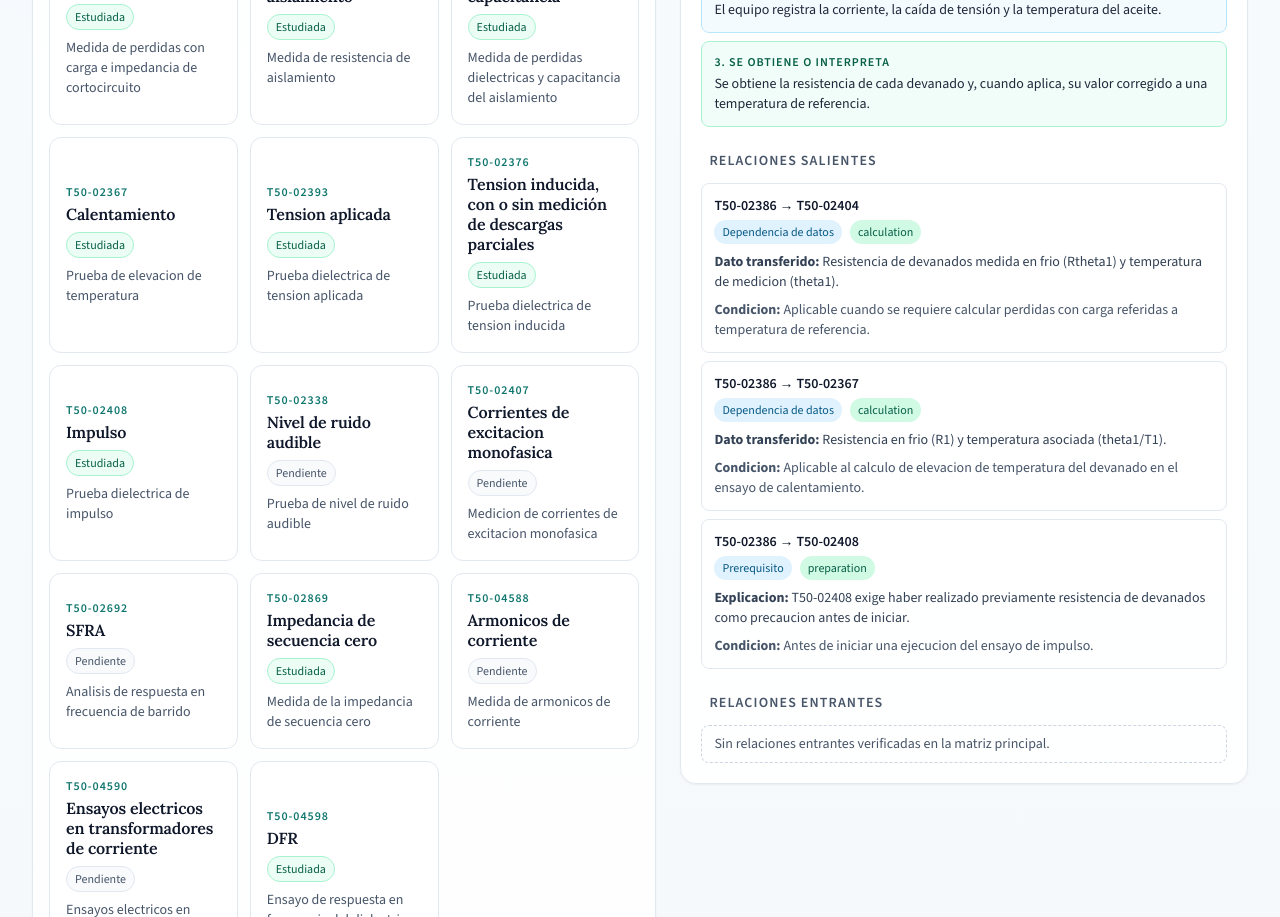
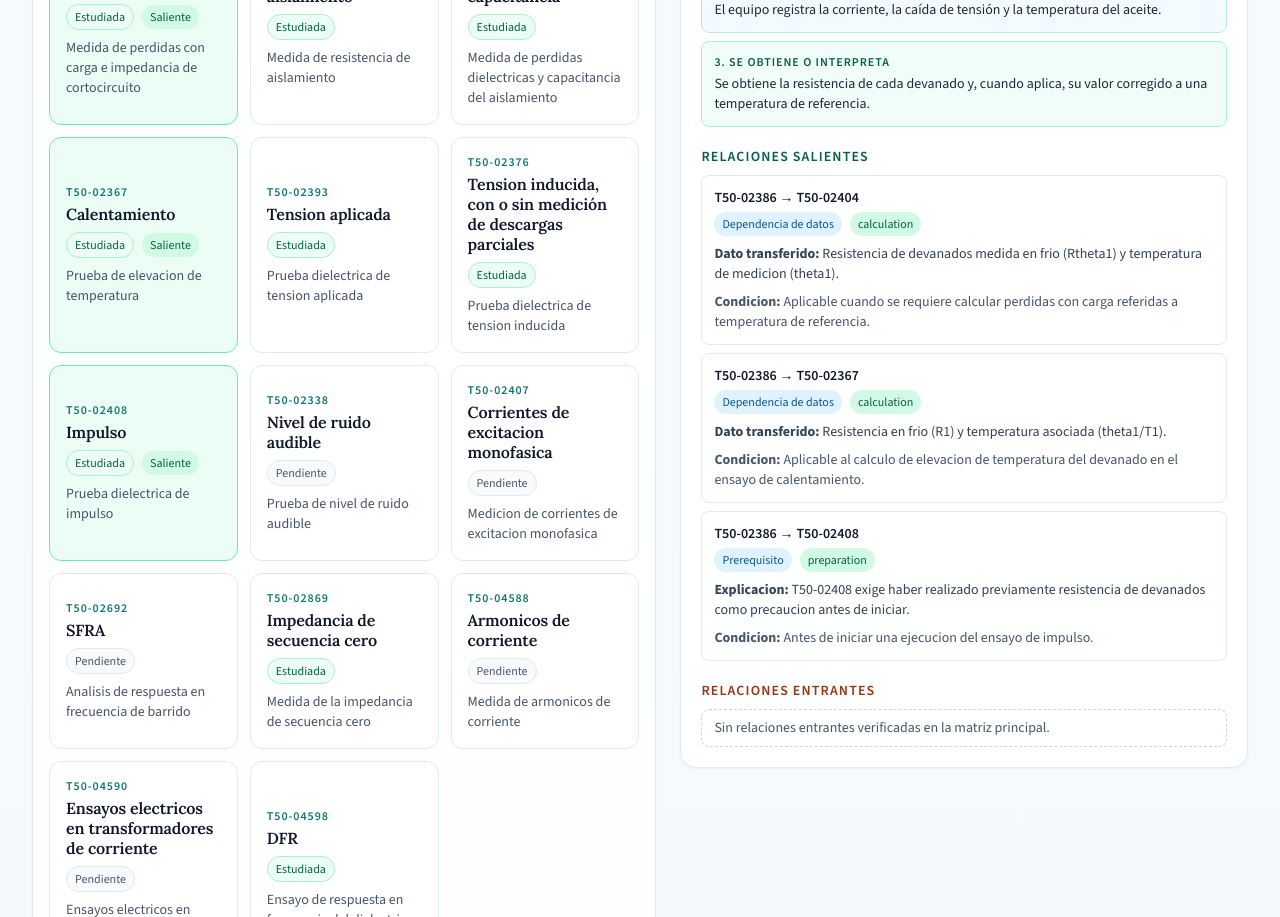
Before and after one commit to daguevarac-debug/mapa-pruebas-transformadores, a Next.js app: page / in a window 1280 px wide. Shown: the part 1000-1917 px from the top of the page. Built offline with nearby package versions, Linux system fonts and the light colour scheme.

Commit message:
Muestra relaciones al seleccionar un nodo

```diff
--- a/src/app/page.tsx
+++ b/src/app/page.tsx
@@ -4,7 +4,6 @@ import { useMemo, useState } from "react";
 import { documentedSpecialConditions, procedures, StudyStatus, verifiedRelations } from "@/data/pruebas";
 
 type ViewMode = "explore" | "map";
-type RelationFocus = "none" | "outgoing" | "incoming";
 
 function typeLabel(type: "prerequisite" | "data_dependency") {
   if (type === "prerequisite") return "Prerequisito";
@@ -37,7 +36,6 @@ function studyStatusColor(status: StudyStatus) {
 export default function HomePage() {
   const [viewMode, setViewMode] = useState<ViewMode>("explore");
   const [selectedCode, setSelectedCode] = useState<string>(procedures[0]?.code ?? "");
-  const [relationFocus, setRelationFocus] = useState<RelationFocus>("none");
 
   const svgWidth = 1000;
   const svgHeight = 660;
@@ -98,23 +96,8 @@ export default function HomePage() {
     [incoming]
   );
 
-  const focusedRelationKeys = useMemo(
-    () =>
-      new Set(
-        (relationFocus === "outgoing" ? outgoing : relationFocus === "incoming" ? incoming : []).map(
-          (relation) => `${relation.from}-${relation.to}`
-        )
-      ),
-    [incoming, outgoing, relationFocus]
-  );
-
-  const focusDirection = (direction: Exclude<RelationFocus, "none">) => {
-    setRelationFocus((currentFocus) => (currentFocus === direction ? "none" : direction));
-  };
-
   const selectProcedure = (code: string) => {
     setSelectedCode(code);
-    setRelationFocus("none");
   };
 
   const selectedNarrative = useMemo(() => {
@@ -218,8 +201,8 @@ export default function HomePage() {
             <div className="mt-3 grid gap-3 sm:grid-cols-2 xl:grid-cols-3">
               {procedures.map((procedure, index) => {
                 const isActive = selectedProcedure.code === procedure.code;
-                const isOutgoingTarget = relationFocus === "outgoing" && outgoingCodes.has(procedure.code);
-                const isIncomingSource = relationFocus === "incoming" && incomingCodes.has(procedure.code);
+                const isOutgoingTarget = outgoingCodes.has(procedure.code);
+                const isIncomingSource = incomingCodes.has(procedure.code);
                 const isBidirectional = isOutgoingTarget && isIncomingSource;
                 const relationHighlightClass = isActive
                   ? "border-sky-300 bg-sky-50 shadow"
@@ -320,18 +303,7 @@ export default function HomePage() {
               )}
 
               <section>
-                <button
-                  type="button"
-                  onClick={() => focusDirection("outgoing")}
-                  aria-pressed={relationFocus === "outgoing"}
-                  className={`rounded-md px-2 py-1 text-left text-sm font-semibold uppercase tracking-[0.08em] transition ${
-                    relationFocus === "outgoing"
-                      ? "bg-emerald-100 text-emerald-900"
-                      : "text-slate-600 hover:bg-emerald-50 hover:text-emerald-900"
-                  }`}
-                >
-                  Relaciones salientes
-                </button>
+                <h4 className="text-sm font-semibold uppercase tracking-[0.08em] text-emerald-800">Relaciones salientes</h4>
                 <div className="mt-2 space-y-2">
                   {outgoing.length === 0 && (
                     <p className="rounded-lg border border-dashed border-slate-300 px-3 py-2 text-sm text-slate-600">
@@ -368,18 +340,7 @@ export default function HomePage() {
               </section>
 
               <section>
-                <button
-                  type="button"
-                  onClick={() => focusDirection("incoming")}
-                  aria-pressed={relationFocus === "incoming"}
-                  className={`rounded-md px-2 py-1 text-left text-sm font-semibold uppercase tracking-[0.08em] transition ${
-                    relationFocus === "incoming"
-                      ? "bg-orange-100 text-orange-900"
-                      : "text-slate-600 hover:bg-orange-50 hover:text-orange-900"
-                  }`}
-                >
-                  Relaciones entrantes
-                </button>
+                <h4 className="text-sm font-semibold uppercase tracking-[0.08em] text-orange-800">Relaciones entrantes</h4>
                 <div className="mt-2 space-y-2">
                   {incoming.length === 0 && (
                     <p className="rounded-lg border border-dashed border-slate-300 px-3 py-2 text-sm text-slate-600">
@@ -446,7 +407,7 @@ export default function HomePage() {
             </div>
 
             <p className="mt-3 px-1 text-sm text-slate-600">
-              Selecciona una prueba y luego elige relaciones salientes o entrantes en el panel lateral para resaltar esa dirección.
+              Haz clic en un círculo para ver de inmediato todas sus relaciones: verde hacia las pruebas que dependen de ella y naranja desde sus prerrequisitos o antecedentes.
             </p>
 
             <div className="mt-4 overflow-x-auto rounded-xl border border-slate-200 bg-slate-50/70 p-3">
@@ -471,70 +432,13 @@ export default function HomePage() {
                   </marker>
                 </defs>
 
-                {verifiedRelations.map((relation) => {
-                  const source = nodeByCode.get(relation.from);
-                  const target = nodeByCode.get(relation.to);
-
-                  if (!source || !target) {
-                    return null;
-                  }
-
-                  const relationKey = `${relation.from}-${relation.to}`;
-                  const isFocused = focusedRelationKeys.has(relationKey);
-                  if (!isFocused) {
-                    return null;
-                  }
-                  const directionColor = isFocused
-                    ? relationFocus === "outgoing"
-                      ? "#16a34a"
-                      : "#ea580c"
-                    : relationColor(relation.type);
-                  const markerEnd = isFocused
-                    ? relationFocus === "outgoing"
-                      ? "url(#arrow-outgoing)"
-                      : "url(#arrow-incoming)"
-                    : relation.type === "prerequisite"
-                      ? "url(#arrow-prerequisite)"
-                      : "url(#arrow-data)";
-
-                  const dx = target.x - source.x;
-                  const dy = target.y - source.y;
-                  const distance = Math.hypot(dx, dy) || 1;
-                  const ux = dx / distance;
-                  const uy = dy / distance;
-                  const sourceRadius = selectedProcedure.code === relation.from ? 37 : 31;
-                  const targetRadius = selectedProcedure.code === relation.to ? 37 : 31;
-
-                  // Draw edges from node border to node border so arrowheads are never hidden by circles.
-                  const x1 = source.x + ux * (sourceRadius + 2);
-                  const y1 = source.y + uy * (sourceRadius + 2);
-                  const x2 = target.x - ux * (targetRadius + 4);
-                  const y2 = target.y - uy * (targetRadius + 4);
-
-                  return (
-                    <line
-                      key={relationKey}
-                      x1={x1}
-                      y1={y1}
-                      x2={x2}
-                      y2={y2}
-                      stroke={directionColor}
-                      strokeWidth={isFocused ? 3.6 : 2.3}
-                      strokeDasharray={relation.type === "data_dependency" ? "7 6" : undefined}
-                      markerEnd={markerEnd}
-                      strokeLinecap="round"
-                      opacity={0.94}
-                    />
-                  );
-                })}
-
                 {nodes.map((node) => {
                   const isSelected = node.code === selectedProcedure.code;
-                  const isOutgoingTarget = relationFocus === "outgoing" && outgoingCodes.has(node.code);
-                  const isIncomingSource = relationFocus === "incoming" && incomingCodes.has(node.code);
+                  const isOutgoingTarget = outgoingCodes.has(node.code);
+                  const isIncomingSource = incomingCodes.has(node.code);
                   const isBidirectional = isOutgoingTarget && isIncomingSource;
                   const isRelated = isSelected || isOutgoingTarget || isIncomingSource;
-                  const isInactive = relationFocus !== "none" && !isRelated;
+                  const isInactive = !isRelated;
                   const nodeFill = isSelected
                     ? "#dbeafe"
                     : isBidirectional
@@ -543,9 +447,7 @@ export default function HomePage() {
                         ? "#dcfce7"
                         : isIncomingSource
                           ? "#ffedd5"
-                          : isInactive
-                            ? "#f8fafc"
-                            : "#ffffff";
+                          : "#f8fafc";
                   const nodeStroke = isSelected
                     ? "#0284c7"
                     : isBidirectional
@@ -554,9 +456,7 @@ export default function HomePage() {
                         ? "#16a34a"
                         : isIncomingSource
                           ? "#ea580c"
-                          : isInactive
-                            ? "#cbd5e1"
-                            : studyStatusColor(node.studyStatus);
+                          : "#cbd5e1";
                   const nodeRadius = isSelected ? 37 : isInactive ? 19 : 31;
                   const labelSize = isInactive ? 8.5 : 12;
                   const labelColor = isInactive ? "#94a3b8" : "#0f172a";
@@ -585,6 +485,54 @@ export default function HomePage() {
                     </g>
                   );
                 })}
+
+                {verifiedRelations.map((relation) => {
+                  const source = nodeByCode.get(relation.from);
+                  const target = nodeByCode.get(relation.to);
+
+                  if (!source || !target) {
+                    return null;
+                  }
+
+                  const relationKey = `${relation.from}-${relation.to}`;
+                  if (!selectedRelationKeys.has(relationKey)) {
+                    return null;
+                  }
+                  const isOutgoing = relation.from === selectedProcedure.code;
+                  const directionColor = isOutgoing ? "#16a34a" : "#ea580c";
+                  const markerEnd = isOutgoing ? "url(#arrow-outgoing)" : "url(#arrow-incoming)";
+
+                  const dx = target.x - source.x;
+                  const dy = target.y - source.y;
+                  const distance = Math.hypot(dx, dy) || 1;
+                  const ux = dx / distance;
+                  const uy = dy / distance;
+                  const sourceRadius = selectedProcedure.code === relation.from ? 37 : 31;
+                  const targetRadius = selectedProcedure.code === relation.to ? 37 : 31;
+
+                  // Draw edges from node border to node border so arrowheads are never hidden by circles.
+                  const x1 = source.x + ux * (sourceRadius + 2);
+                  const y1 = source.y + uy * (sourceRadius + 2);
+                  const x2 = target.x - ux * (targetRadius + 4);
+                  const y2 = target.y - uy * (targetRadius + 4);
+
+                  return (
+                    <line
+                      key={relationKey}
+                      x1={x1}
+                      y1={y1}
+                      x2={x2}
+                      y2={y2}
+                      stroke={directionColor}
+                      strokeWidth={3.6}
+                      strokeDasharray={relation.type === "data_dependency" ? "7 6" : undefined}
+                      markerEnd={markerEnd}
+                      strokeLinecap="round"
+                      opacity={0.94}
+                    />
+                  );
+                })}
+
               </svg>
             </div>
           </div>
@@ -627,32 +575,6 @@ export default function HomePage() {
 
             <div className="mt-4 space-y-3">
               <h4 className="text-sm font-semibold uppercase tracking-[0.08em] text-slate-600">Conexiones visibles</h4>
-              <div className="flex flex-wrap gap-2">
-                <button
-                  type="button"
-                  onClick={() => focusDirection("outgoing")}
-                  aria-pressed={relationFocus === "outgoing"}
-                  className={`rounded-full px-3 py-1.5 text-xs font-semibold transition ${
-                    relationFocus === "outgoing"
-                      ? "bg-emerald-600 text-white"
-                      : "border border-emerald-200 bg-emerald-50 text-emerald-800 hover:bg-emerald-100"
-                  }`}
-                >
-                  Relaciones salientes
-                </button>
-                <button
-                  type="button"
-                  onClick={() => focusDirection("incoming")}
-                  aria-pressed={relationFocus === "incoming"}
-                  className={`rounded-full px-3 py-1.5 text-xs font-semibold transition ${
-                    relationFocus === "incoming"
-                      ? "bg-orange-600 text-white"
-                      : "border border-orange-200 bg-orange-50 text-orange-800 hover:bg-orange-100"
-                  }`}
-                >
-                  Relaciones entrantes
-                </button>
-              </div>
               {selectedRelationKeys.size === 0 && (
                 <p className="rounded-lg border border-dashed border-slate-300 px-3 py-2 text-sm text-slate-600">
                   Esta prueba no tiene enlaces entrantes o salientes verificados en el conjunto actual.
```
